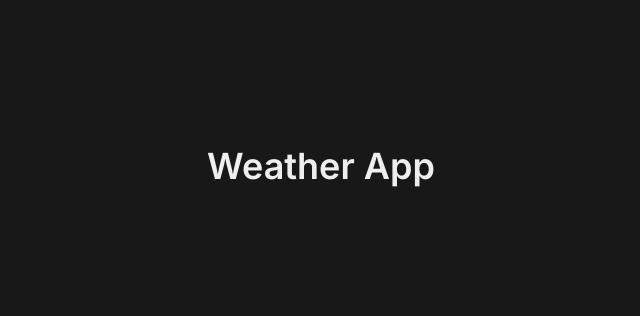
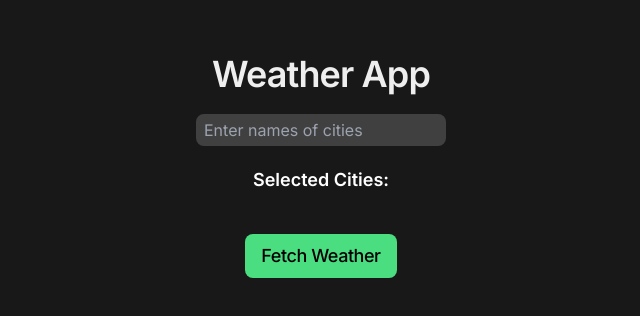
Before and after one commit to that-ambuj/xivtech-assignment, a React (Vite) app: page / in a window 1280 px wide. Shown: the part 234-550 px from the top of the page, without its empty margins (319-959 px from the left). Built offline with nearby package versions, Linux system fonts and the light colour scheme.

Commit message:
create mock frontend

```diff
--- a/package.json
+++ b/package.json
@@ -14,6 +14,7 @@
     "react-dom": "^18.2.0"
   },
   "devDependencies": {
+    "@iconify/react": "^4.1.0",
     "@types/react": "^18.0.37",
     "@types/react-dom": "^18.0.11",
     "@typescript-eslint/eslint-plugin": "^5.59.0",
--- a/src/App.tsx
+++ b/src/App.tsx
@@ -1,12 +1,75 @@
-// import { useState } from "react";
+import { ChangeEventHandler, useState } from "react";
+import { Icon } from "@iconify/react";
 
 function App() {
-  // const [count, setCount] = useState(0);
+  const [city, setCity] = useState<string>("");
+  const [cities, setCities] = useState<string[]>([]);
+
+  const handleCityInput: ChangeEventHandler<HTMLInputElement> = (event) => {
+    const input = event.target.value;
+    const last = input[input.length - 1];
+
+    // When a seperator character is entered, the entered city name
+    // is appended to the `cities` array and the text input is cleared
+    if (last === "," || last === ";") {
+      setCities(cities.concat(city.substring(0, city.length)));
+      setCity("");
+      event.target.value = "";
+    }
+
+    setCity(event.target.value);
+    console.log(cities);
+  };
+
+  const removeCity = (index: number) => {
+    setCities(cities.filter((_, idx) => index !== idx));
+  };
+
+  // TODO: fetch response from backend
+  const getWeather = () => {};
 
   return (
     <div className="flex justify-center items-center h-screen">
-      <div className="my-auto">
-        <h1 className="text-4xl font-semibold">Weather App</h1>
+      <div className="my-auto flex flex-col items-center">
+        <h1 className="md:text-4xl text-5xl font-semibold tracking-tight">
+          Weather App
+        </h1>
+        <form>
+          <input
+            type="text"
+            name="cities"
+            placeholder="Enter names of cities"
+            value={city}
+            onChange={handleCityInput}
+            className="rounded-lg my-5 bg-neutral-700 text-neutral-200 px-2 py-1"
+          />
+        </form>
+        <div className="flex flex-col items-center">
+          <div className="font-semibold text-white text-lg">
+            Selected Cities:
+          </div>
+          <ul className="gap-2 max-w-xs">
+            {cities.map((cityName, idx) => {
+              return (
+                <li
+                  key={idx}
+                  className="bg-slate-700 px-1.5 py-0.5 font-medium rounded-md items-center inline-flex my-1 mr-1 gap-1"
+                >
+                  {cityName}
+                  <button onClick={() => removeCity(idx)}>
+                    <Icon icon="ic:round-close" width={16} inline={true} />
+                  </button>
+                </li>
+              );
+            })}
+          </ul>
+        </div>
+        <button
+          onClick={() => getWeather()}
+          className="bg-green-400 text-black font-medium tracking-tight text-lg mt-10 py-2 px-4 rounded-lg"
+        >
+          Fetch Weather
+        </button>
       </div>
     </div>
   );
```
Also changed, not shown: 1 other file (tests, documents, lock files or other folders).
